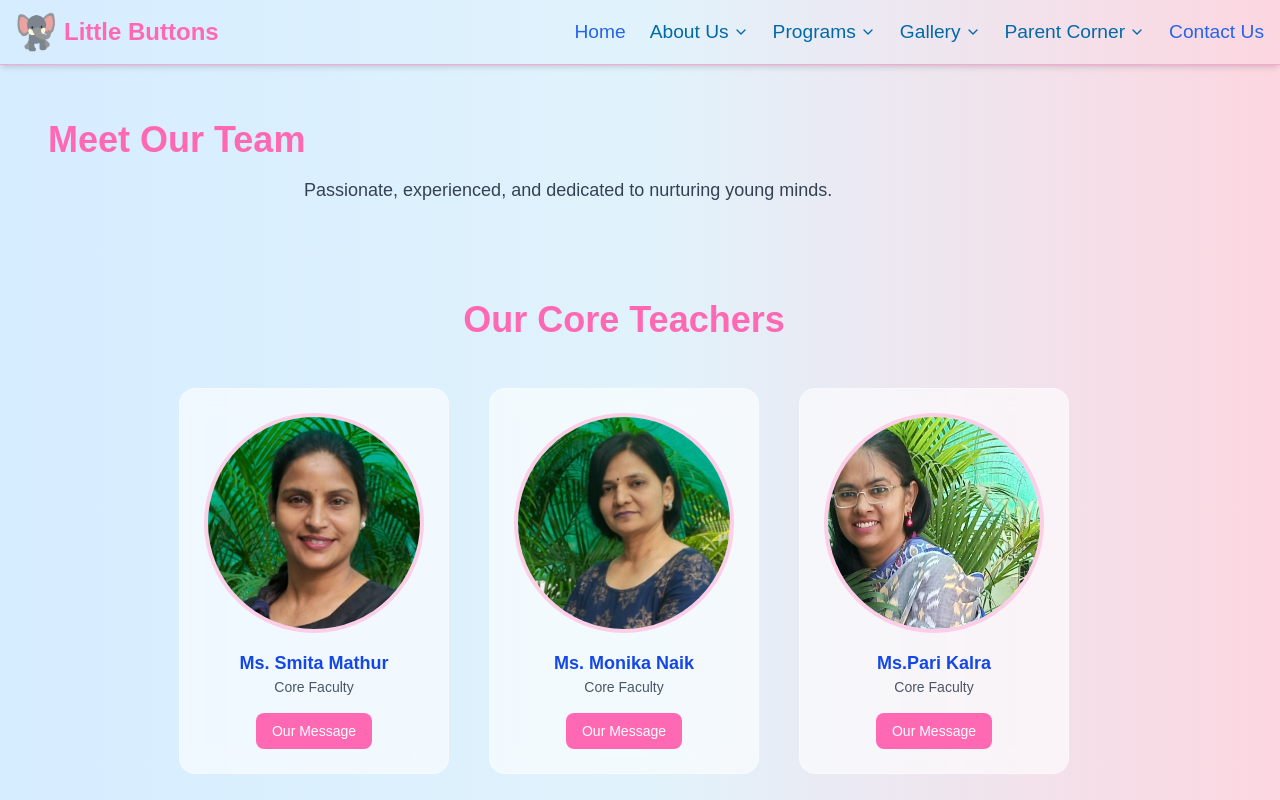
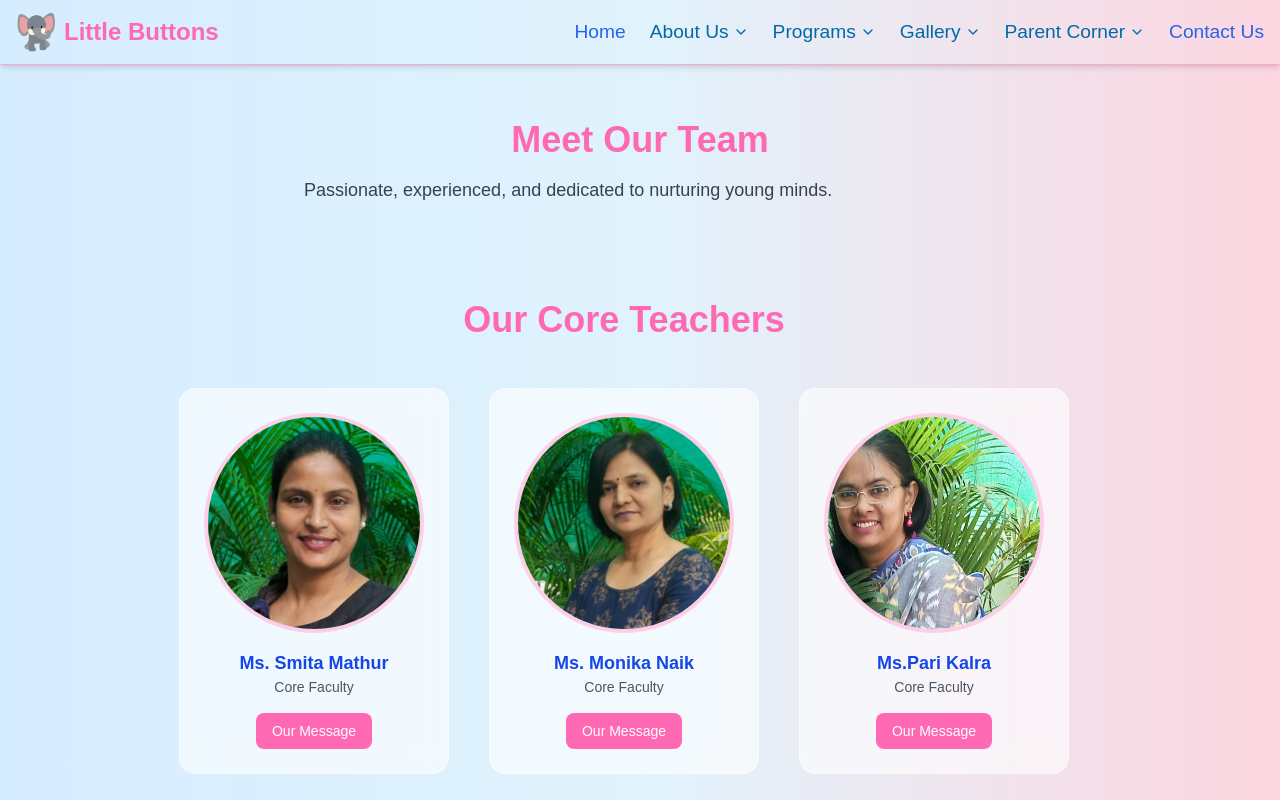
Before and after one commit to abhishekkrpandey17/Little-Button-School, a Next.js app in the folder client/: page /teampage in a window 1280 px wide. Shown: the top 800 px of the page. Built offline with nearby package versions, Linux system fonts and the light colour scheme.

Commit message:
Update in code

```diff
--- a/client/src/app/components/ourTeam.tsx
+++ b/client/src/app/components/ourTeam.tsx
@@ -95,7 +95,7 @@ const OurTeam = () => {
   return (
     <section className="bg-gradient-to-r from-[#d6ecff] via-[#e0f3fc] to-[#fcd6e0] pt-20 pb-20 px-6 md:px-12">
       {/* Title */}
-      <h2 className="text-4xl mt-10 font-extrabold text-[#ff69b4] mb-4">
+      <h2 className="text-4xl text-center  mt-10 font-extrabold text-[#ff69b4] mb-4">
         Meet Our Team
       </h2>
       <p className="text-gray-700 max-w-2xl mx-auto text-lg">
@@ -156,7 +156,7 @@ const OurTeam = () => {
       </motion.div>
 
       {/* Directors */}
-      <div className="flex flex-wrap justify-center items-center w-[90vw] gap-x-10 gap-y-6">
+      <div className="flex mt-8 flex-wrap justify-center items-center w-[90vw] gap-x-10 gap-y-6">
         {team.slice(0, 2).map((item, index) => (
           <AnimatedTeamCard
             key={index}
```
